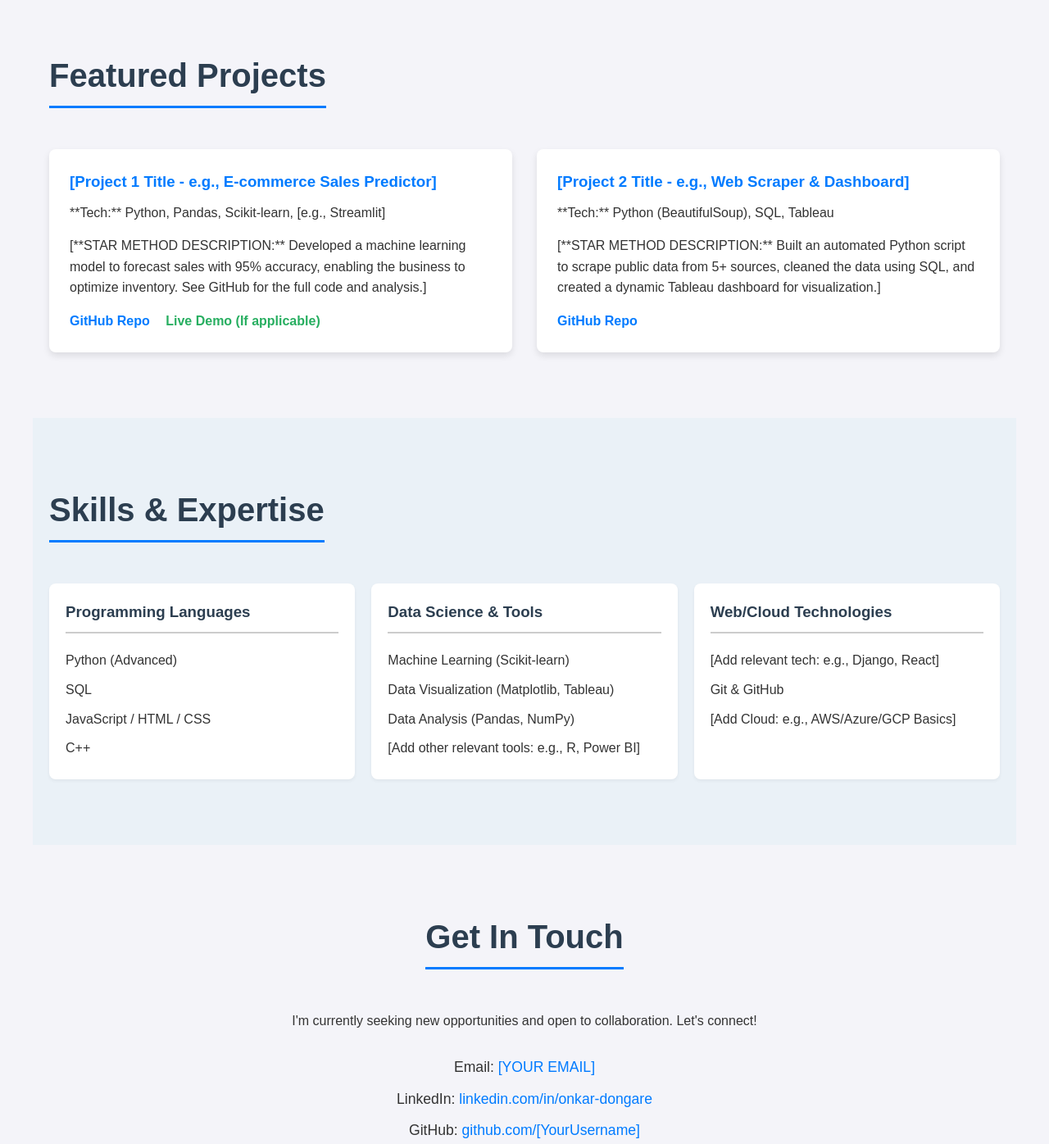
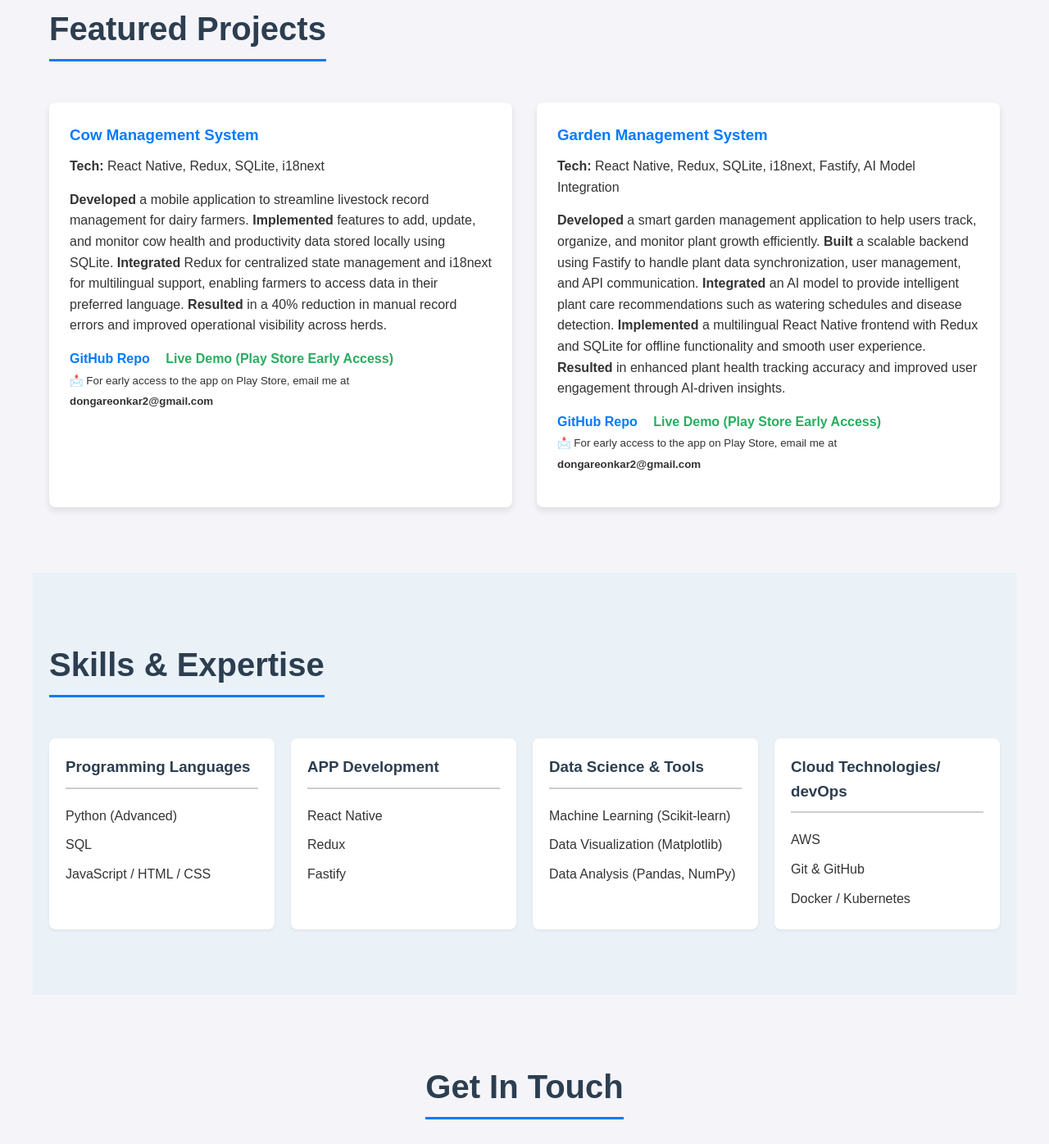
Before and after one commit to onkardongare/onkar-dongare, a plain HTML site: page index.html in a window 1280 px wide. Shown: the part 1030-2426 px from the top of the page at 82% size. Drawn offline with Linux system fonts and the light colour scheme; a script that the page names is missing.

Commit message:
Revise personal portfolio
Updated title, header, and various sections to reflect new focus on AI Integration and app development. Improved project descriptions and contact information.

```diff
--- a/index.html
+++ b/index.html
@@ -3,7 +3,7 @@
 <head>
     <meta charset="UTF-8">
     <meta name="viewport" content="width=device-width, initial-scale=1.0">
-    <title>Onkar Dongare | [Your Aspiring Role]</title>
+    <title>Onkar Dongare | AI Integrater</title>
     <link rel="stylesheet" href="style.css">
     <link rel="icon" href="favicon.ico" type="image/x-icon">
 </head>
@@ -11,7 +11,7 @@
 
     <header class="header">
         <nav class="nav">
-            <a href="#home" class="logo">Onkar D.</a>
+            <a href="#home" class="logo">Onkar Dongare</a>
             <ul class="nav-links">
                 <li><a href="#about">About</a></li>
                 <li><a href="#projects">Projects</a></li>
@@ -24,9 +24,9 @@
     <section id="home" class="hero">
         <div class="hero-content">
             <h1>Hi, I'm Onkar Dongare.</h1>
-            <h2>Aspiring Data Scientist | [Your Second Key Role/Tech]</h2>
+            <h2>Aspiring AI Integrater | APP developer</h2>
             <p>
-                [**HIGH-IMPACT HEADLINE:** Transform raw data into actionable insights, specializing in predictive modeling and visualization with Python and SQL.]
+                Specializing in crafting a solution to real world problems
             </p>
             <a href="#projects" class="cta-button">View My Work</a>
         </div>
@@ -36,7 +36,7 @@
         <h2 class="section-title">About Me</h2>
         <div class="about-content">
             <p>
-                [**EXPANDED SUMMARY:** Driven and analytical B.E. graduate with a solid foundation in software development principles and a dedicated focus on Data Science. My passion lies in solving complex problems and leveraging data to make informed decisions. I am actively seeking opportunities to apply my skills in data analysis, machine learning, and cloud technologies. Eager to contribute to a data-driven team and continuously learn new technologies.]
+                Computer Science graduate with a solid foundation in software development principles and a dedicated focus on AI Integration My passion lies in solving complex problems and leveraging AI insights to make informed decisions. I am actively seeking opportunities to apply my skills in AI Integration, APP development. Eager to contribute to team and continuously learn new technologies.
             </p>
             <a href="[LINK TO YOUR PDF RESUME]" target="_blank" class="secondary-cta">Download Resume</a>
         </div>
@@ -47,18 +47,28 @@
         <div class="projects-grid">
 
             <div class="project-card">
-                <h3>[Project 1 Title - e.g., E-commerce Sales Predictor]</h3>
-                <p class="tech-stack">**Tech:** Python, Pandas, Scikit-learn, [e.g., Streamlit]</p>
-                <p>[**STAR METHOD DESCRIPTION:** Developed a machine learning model to forecast sales with 95% accuracy, enabling the business to optimize inventory. See GitHub for the full code and analysis.]</p>
-                <a href="[PROJECT 1 GITHUB LINK]" target="_blank">GitHub Repo</a>
-                <a href="[PROJECT 1 LIVE DEMO LINK]" target="_blank" class="live-link">Live Demo (If applicable)</a>
+              <h3>Cow Management System</h3>
+              <p class="tech-stack"><b>Tech:</b> React Native, Redux, SQLite, i18next</p>
+              <p><b>Developed</b> a mobile application to streamline livestock record management for dairy farmers.
+                 <b>Implemented</b> features to add, update, and monitor cow health and productivity data stored locally using SQLite.
+                 <b>Integrated</b> Redux for centralized state management and i18next for multilingual support, enabling farmers to access data in their preferred language.
+                 <b>Resulted</b> in a 40% reduction in manual record errors and improved operational visibility across herds.</p>
+              <a href="[YOUR GITHUB LINK]" target="_blank">GitHub Repo</a>
+              <a href="#" class="live-link">Live Demo (Play Store Early Access)</a>
+              <p><small>📩 For early access to the app on Play Store, email me at <b>dongareonkar2@gmail.com</b></small></p>
             </div>
 
             <div class="project-card">
-                <h3>[Project 2 Title - e.g., Web Scraper & Dashboard]</h3>
-                <p class="tech-stack">**Tech:** Python (BeautifulSoup), SQL, Tableau</p>
-                <p>[**STAR METHOD DESCRIPTION:** Built an automated Python script to scrape public data from 5+ sources, cleaned the data using SQL, and created a dynamic Tableau dashboard for visualization.]</p>
-                <a href="[PROJECT 2 GITHUB LINK]" target="_blank">GitHub Repo</a>
+              <h3>Garden Management System</h3>
+              <p class="tech-stack"><b>Tech:</b> React Native, Redux, SQLite, i18next, Fastify, AI Model Integration</p>
+              <p><b>Developed</b> a smart garden management application to help users track, organize, and monitor plant growth efficiently.
+                 <b>Built</b> a scalable backend using Fastify to handle plant data synchronization, user management, and API communication.
+                 <b>Integrated</b> an AI model to provide intelligent plant care recommendations such as watering schedules and disease detection.
+                 <b>Implemented</b> a multilingual React Native frontend with Redux and SQLite for offline functionality and smooth user experience.
+                 <b>Resulted</b> in enhanced plant health tracking accuracy and improved user engagement through AI-driven insights.</p>
+              <a href="[YOUR GITHUB LINK]" target="_blank">GitHub Repo</a>
+              <a href="#" class="live-link">Live Demo (Play Store Early Access)</a>
+              <p><small>📩 For early access to the app on Play Store, email me at <b>dongareonkar2@gmail.com</b></small></p>
             </div>
 
             </div>
@@ -73,24 +83,30 @@
                     <li>Python (Advanced)</li>
                     <li>SQL</li>
                     <li>JavaScript / HTML / CSS</li>
-                    <li>C++</li>
+                </ul>
+            </div>
+            <div class="skill-category">
+                <h3>APP Development</h3>
+                <ul>
+                    <li>React Native</li>
+                    <li>Redux</li>
+                    <li>Fastify</li>
                 </ul>
             </div>
             <div class="skill-category">
                 <h3>Data Science & Tools</h3>
                 <ul>
                     <li>Machine Learning (Scikit-learn)</li>
-                    <li>Data Visualization (Matplotlib, Tableau)</li>
+                    <li>Data Visualization (Matplotlib)</li>
                     <li>Data Analysis (Pandas, NumPy)</li>
-                    <li>[Add other relevant tools: e.g., R, Power BI]</li>
                 </ul>
             </div>
             <div class="skill-category">
-                <h3>Web/Cloud Technologies</h3>
+                <h3>Cloud Technologies/ devOps</h3>
                 <ul>
-                    <li>[Add relevant tech: e.g., Django, React]</li>
+                    <li>AWS</li>
                     <li>Git & GitHub</li>
-                    <li>[Add Cloud: e.g., AWS/Azure/GCP Basics]</li>
+                    <li>Docker / Kubernetes</li>
                 </ul>
             </div>
         </div>
@@ -100,9 +116,9 @@
         <h2 class="section-title">Get In Touch</h2>
         <p>I'm currently seeking new opportunities and open to collaboration. Let's connect!</p>
         <div class="contact-links">
-            <p>Email: <a href="mailto:[YOUR EMAIL]">[YOUR EMAIL]</a></p>
-            <p>LinkedIn: <a href="[YOUR LINKEDIN PROFILE URL]" target="_blank">linkedin.com/in/onkar-dongare</a></p>
-            <p>GitHub: <a href="[YOUR GITHUB PROFILE URL]" target="_blank">github.com/[YourUsername]</a></p>
+            <p>Email: <a href="mailto:dongareonkar2@gmail.com">dongareonkar2@gmail.com</a></p>
+            <p>LinkedIn: <a href="https://www.linkedin.com/in/onkar-dongare-675615279/" target="_blank">linkedin.com/in/onkar-dongare</a></p>
+            <p>GitHub: <a href="https://github.com/onkardongare" target="_blank">https://github.com/onkardongare</a></p>
         </div>
     </section>
 
```
